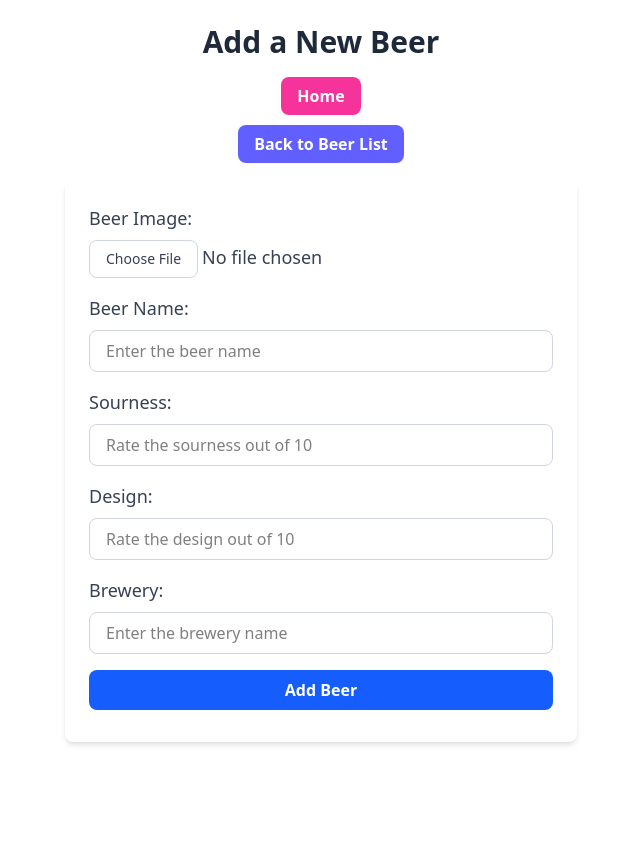
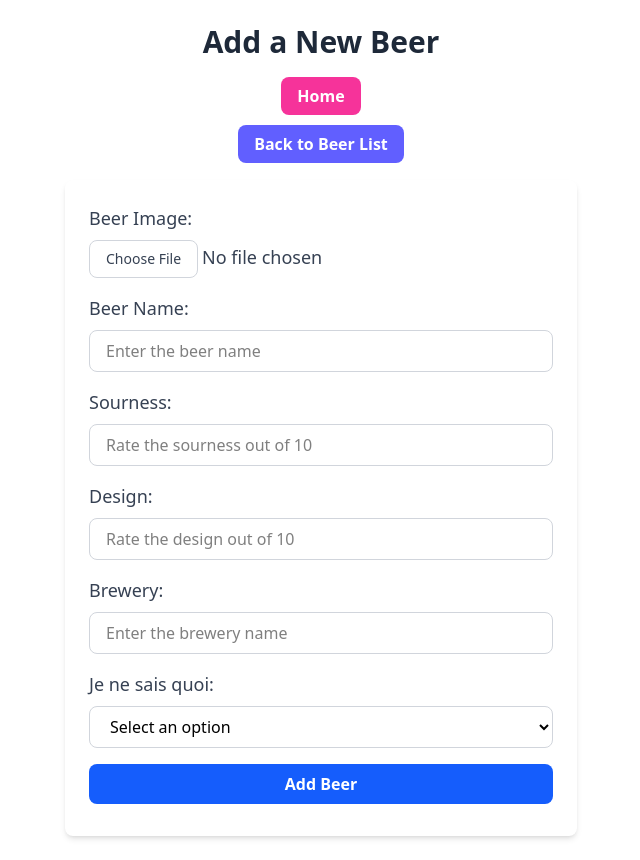
Before and after one commit to theotteryears/sour-club, a React (Vite) app: page /add in a window 1280 px wide. Shown: the whole page, without its empty margins (319-959 px from the left). Before the commit the page ends 800 px from the top, so only its background shows below. Built offline with nearby package versions, Linux system fonts and the light colour scheme.

Commit message:
Add form field

```diff
--- a/src/AddBeerForm.jsx
+++ b/src/AddBeerForm.jsx
@@ -64,6 +64,7 @@ export default function AddBeerForm() {
 		const sourness = formData.get("sourness");
 		const design = formData.get("design");
 		const brewery = formData.get("brewery");
+		const jenesaisquoi = formData.get("jenesaisquoi");
 
 		if (!beerName || !imageFile || !sourness || !design || !brewery) {
 			alert("Please fill out all fields.");
@@ -76,6 +77,7 @@ export default function AddBeerForm() {
 			sourness: Number.parseInt(sourness, 10),
 			design: Number.parseInt(design, 10),
 			brewery,
+			jenesaisquoi,
 			imageFile, // Image file will be handled in the addBeer function
 		});
 	}
@@ -197,6 +199,31 @@ export default function AddBeerForm() {
 					/>
 				</div>
 
+				<div className="mb-4">
+					<label
+						htmlFor="jenesaisquoi"
+						className="block text-lg font-medium text-gray-700 mb-2"
+					>
+						Je ne sais quoi:
+					</label>
+					<select
+						name="jenesaisquoi"
+						id="jenesaisquoi"
+						className="w-full px-4 py-2 border border-gray-300 rounded-lg focus:outline-none focus:ring-2 focus:ring-blue-500 focus:border-transparent"
+						required
+					>
+						<option value="">Select an option</option>
+						<option value="Mon Dieu!">Mon Dieu!</option>
+						<option value="Incroyable">Incroyable</option>
+						<option value="Très bon">Très bon</option>
+						<option value="Tout à fait bien">Tout à fait bien</option>
+						<option value="Assez mauvais">Assez mauvais</option>
+						<option value="Tout simplement horrible">
+							Tout simplement horrible
+						</option>
+					</select>
+				</div>
+
 				<div className="flex justify-center">
 					<input
 						type="submit"
```
Also changed, not shown: 1 other file (tests, documents, lock files or other folders).
